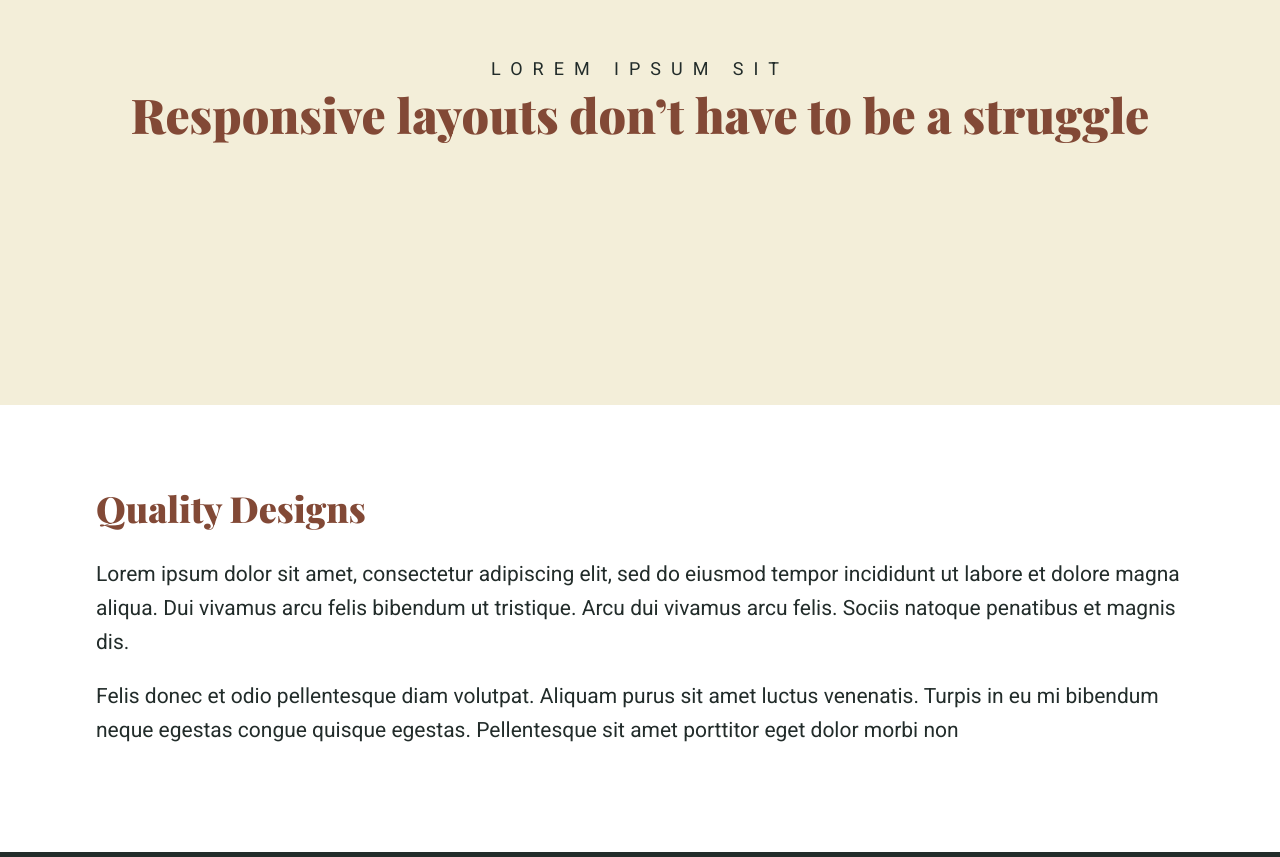
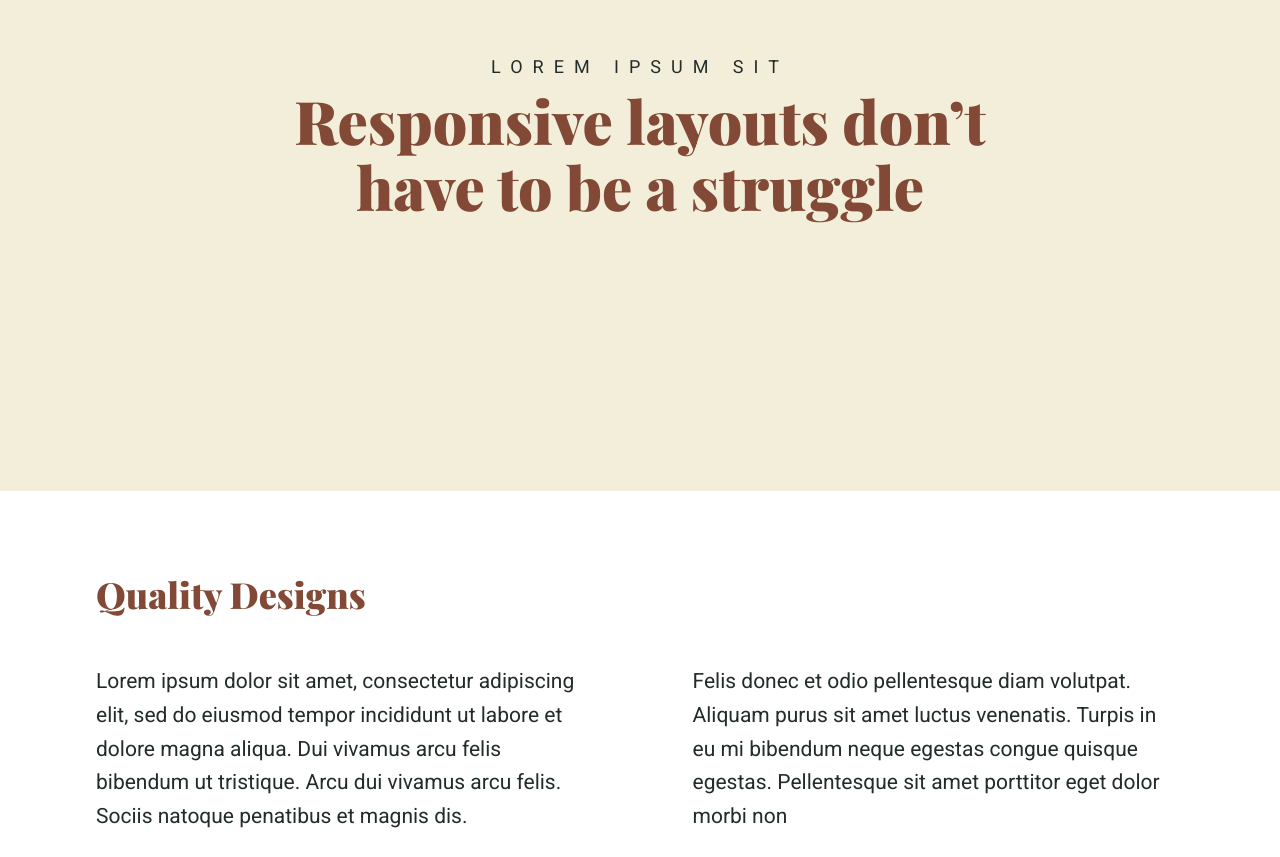
Before and after one commit to evrengokduman/kp-responsive-layout, a plain HTML site: page index.html in a window 1280 px wide. Shown: the part 169-1026 px from the top of the page. Drawn offline with nearby package versions, Linux system fonts and the light colour scheme.

Commit message:
mobile layout

```diff
--- a/index.html
+++ b/index.html
@@ -13,7 +13,7 @@
     <section class="intro">
         <div class="container">
             <p class="intro__text">lorem ipsum sit</p>
-            <h1 class="intro__title">Responsive layouts don’t have to be a struggle</h1>
+            <h1 class="intro__title">Responsive layouts don’t <br> have to be a struggle</h1>
 
         </div>
     </section>
--- a/style.css
+++ b/style.css
@@ -41,6 +41,7 @@ section {
 .container {
   width: 85%;
   margin: 0 auto;
+  max-width: 1178px;
 }
 
 .section-title {
@@ -53,10 +54,12 @@ section {
 }
 
 .intro {
-  padding: 14rem 0;
   text-align: center;
   background: var(--cream-bkgrndcolor);
   color: var(--orange-bkgrndcolor);
+  min-height: 660px;
+  display: flex;
+  align-items: center;
 }
 
 .intro__text {
@@ -80,3 +83,21 @@ section {
   background-color: var(--orange-bkgrndcolor);
   color: #fff;
 }
+
+@media (min-width: 800px) {
+  .row {
+    display: flex;
+  }
+
+  .col {
+    width: 100%;
+  }
+
+  .col + .col {
+    margin-left: 5em;
+  }
+
+  .intro__title {
+    font-size: 3.75rem;
+  }
+}
```
